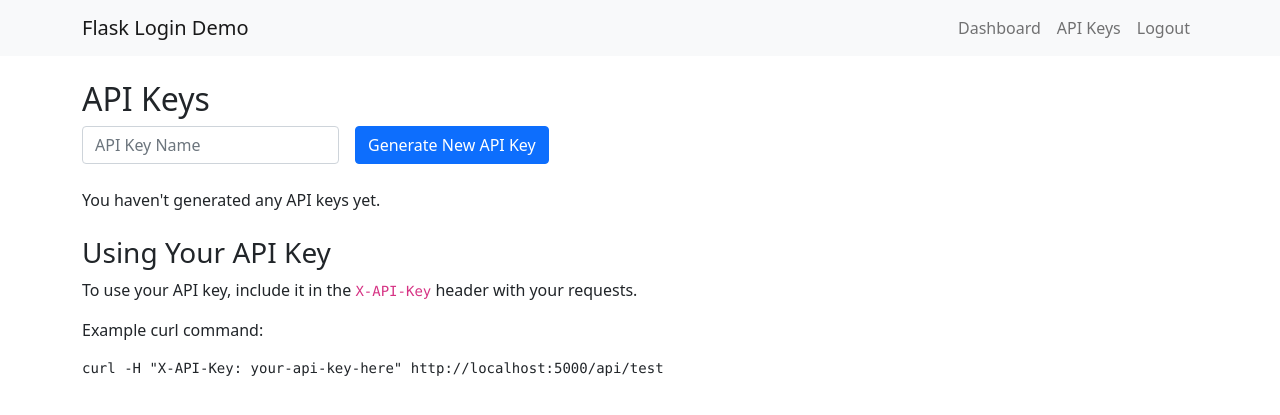
After one commit to AddingBurritos/authflask, a Flask app: page /api-keys in a window 1280 px wide. The commit adds this page. Shown: the top 415 px of the page. Run offline with Flask 3, Linux system fonts and the light colour scheme; the visitor is signed in with stand-in values (Sample User, id 1); data that the repository does not hold is empty.

Commit message:
added apikey support

```diff
--- a/app.py
+++ b/app.py
@@ -1,10 +1,12 @@
-from flask import Flask, render_template, request, redirect, url_for, flash
+from flask import Flask, render_template, request, redirect, url_for, flash, jsonify
 from flask_login import LoginManager, UserMixin, login_user, login_required, logout_user, current_user
 from werkzeug.security import generate_password_hash, check_password_hash
 from flask_sqlalchemy import SQLAlchemy
 from flask_mail import Mail, Message
 from itsdangerous import URLSafeTimedSerializer, SignatureExpired
 from config import Config
+import secrets
+import datetime
 
 app = Flask(__name__)
 app.config.from_object(Config)
@@ -19,12 +21,28 @@ login_manager.login_view = 'login'
 serializer = URLSafeTimedSerializer(app.config['SECRET_KEY'])
 
 
+# API Key model
+class ApiKey(db.Model):
+    id = db.Column(db.Integer, primary_key=True)
+    key = db.Column(db.String(64), unique=True, nullable=False)
+    name = db.Column(db.String(50), nullable=False)
+    created_at = db.Column(db.DateTime, default=datetime.datetime.utcnow)
+    last_used = db.Column(db.DateTime)
+    user_id = db.Column(db.Integer, db.ForeignKey('user.id'), nullable=False)
+
+    def __init__(self, user_id, name):
+        self.key = secrets.token_urlsafe(32)
+        self.user_id = user_id
+        self.name = name
+
+
 # User model
 class User(UserMixin, db.Model):
     id = db.Column(db.Integer, primary_key=True)
     username = db.Column(db.String(80), unique=True, nullable=False)
     email = db.Column(db.String(120), unique=True, nullable=False)
     password_hash = db.Column(db.String(120), nullable=False)
+    api_keys = db.relationship('ApiKey', backref='user', lazy=True)
 
     def set_password(self, password):
         self.password_hash = generate_password_hash(password)
@@ -38,7 +56,29 @@ def load_user(user_id):
     return db.session.get(User, int(user_id))
 
 
-# Routes
+def auth_with_api_key():
+    api_key = request.headers.get('X-API-Key')
+    if not api_key:
+        return None
+
+    key = ApiKey.query.filter_by(key=api_key).first()
+    if key:
+        key.last_used = datetime.datetime.utcnow()
+        db.session.commit()
+        return key.user
+    return None
+
+
+# API Routes
+@app.route('/api/test', methods=['GET'])
+def api_test():
+    user = auth_with_api_key()
+    if not user:
+        return jsonify({'error': 'Invalid API key'}), 401
+    return jsonify({'message': f'Hello {user.username}! Your API key is valid.'})
+
+
+# Web Routes
 @app.route('/')
 def index():
     return render_template('index.html')
@@ -100,6 +140,37 @@ def register():
 @login_required
 def dashboard():
     return render_template('dashboard.html')
+
+
+@app.route('/api-keys')
+@login_required
+def api_keys():
+    return render_template('api_keys.html', api_keys=current_user.api_keys)
+
+
+@app.route('/api-keys/generate', methods=['POST'])
+@login_required
+def generate_api_key():
+    key_name = request.form.get('key_name', 'New API Key')
+    api_key = ApiKey(user_id=current_user.id, name=key_name)
+    db.session.add(api_key)
+    db.session.commit()
+    flash(f'New API key generated: {api_key.key}')
+    return redirect(url_for('api_keys'))
+
+
+@app.route('/api-keys/<int:key_id>/delete', methods=['POST'])
+@login_required
+def delete_api_key(key_id):
+    api_key = ApiKey.query.get_or_404(key_id)
+    if api_key.user_id != current_user.id:
+        flash('Unauthorized')
+        return redirect(url_for('api_keys'))
+
+    db.session.delete(api_key)
+    db.session.commit()
+    flash('API key deleted')
+    return redirect(url_for('api_keys'))
 
 
 @app.route('/logout')
--- /dev/null
+++ b/templates/api_keys.html
@@ -0,0 +1,54 @@
+{% extends "base.html" %}
+{% block title %}API Keys{% endblock %}
+{% block content %}
+    <h2>API Keys</h2>
+
+    <div class="mb-4">
+        <form method="POST" action="{{ url_for('generate_api_key') }}" class="row g-3">
+            <div class="col-auto">
+                <input type="text" class="form-control" name="key_name" placeholder="API Key Name" required>
+            </div>
+            <div class="col-auto">
+                <button type="submit" class="btn btn-primary">Generate New API Key</button>
+            </div>
+        </form>
+    </div>
+
+    {% if api_keys %}
+        <table class="table">
+            <thead>
+                <tr>
+                    <th>Name</th>
+                    <th>Key</th>
+                    <th>Created</th>
+                    <th>Last Used</th>
+                    <th>Actions</th>
+                </tr>
+            </thead>
+            <tbody>
+                {% for key in api_keys %}
+                <tr>
+                    <td>{{ key.name }}</td>
+                    <td><code>{{ key.key }}</code></td>
+                    <td>{{ key.created_at.strftime('%Y-%m-%d %H:%M UTC') }}</td>
+                    <td>{{ key.last_used.strftime('%Y-%m-%d %H:%M UTC') if key.last_used else 'Never' }}</td>
+                    <td>
+                        <form method="POST" action="{{ url_for('delete_api_key', key_id=key.id) }}" style="display: inline;">
+                            <button type="submit" class="btn btn-danger btn-sm" onclick="return confirm('Are you sure you want to delete this API key?')">Delete</button>
+                        </form>
+                    </td>
+                </tr>
+                {% endfor %}
+            </tbody>
+        </table>
+    {% else %}
+        <p>You haven't generated any API keys yet.</p>
+    {% endif %}
+
+    <div class="mt-4">
+        <h3>Using Your API Key</h3>
+        <p>To use your API key, include it in the <code>X-API-Key</code> header with your requests.</p>
+        <p>Example curl command:</p>
+        <pre><code>curl -H "X-API-Key: your-api-key-here" http://localhost:5000/api/test</code></pre>
+    </div>
+{% endblock %}
--- a/templates/base.html
+++ b/templates/base.html
@@ -13,6 +13,7 @@
             <div class="navbar-nav">
                 {% if current_user.is_authenticated %}
                     <a class="nav-link" href="{{ url_for('dashboard') }}">Dashboard</a>
+                    <a class="nav-link" href="{{ url_for('api_keys') }}">API Keys</a>
                     <a class="nav-link" href="{{ url_for('logout') }}">Logout</a>
                 {% else %}
                     <a class="nav-link" href="{{ url_for('login') }}">Login</a>
```
